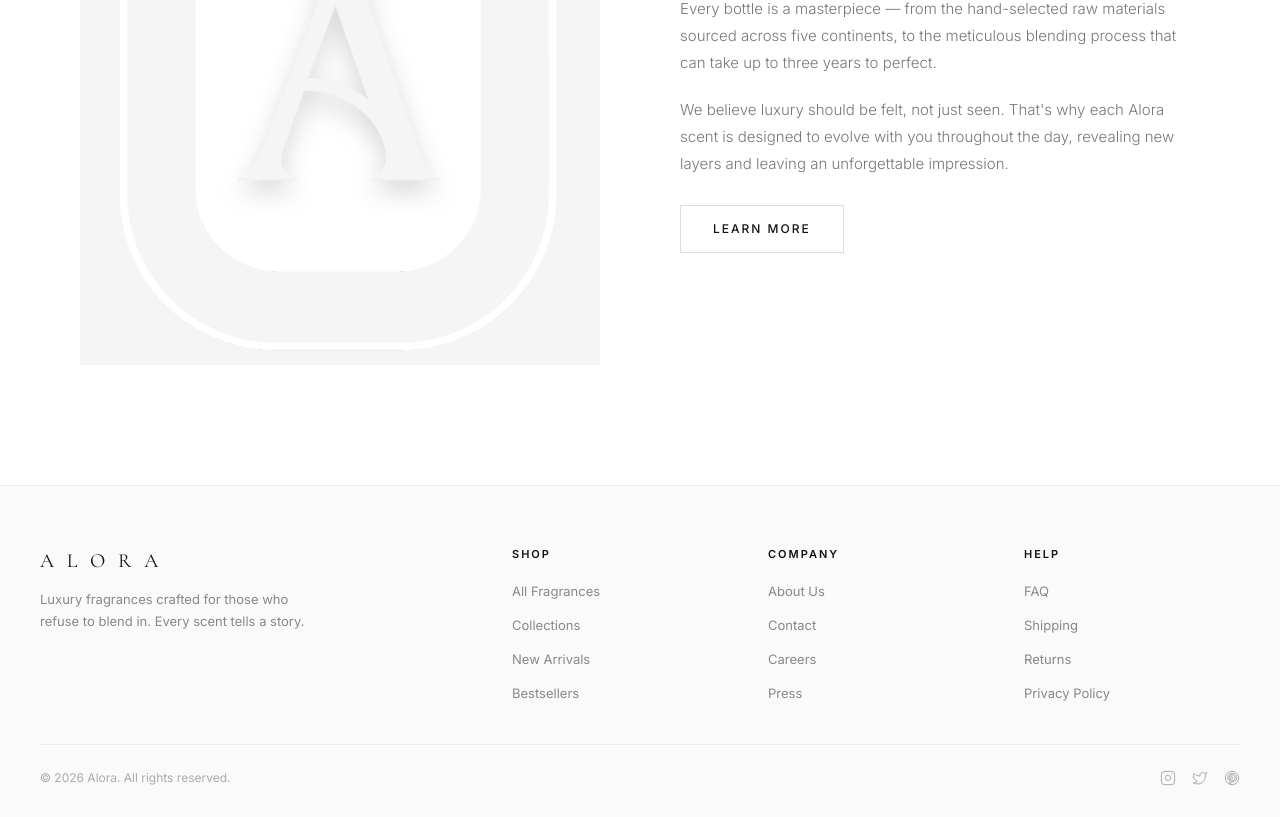
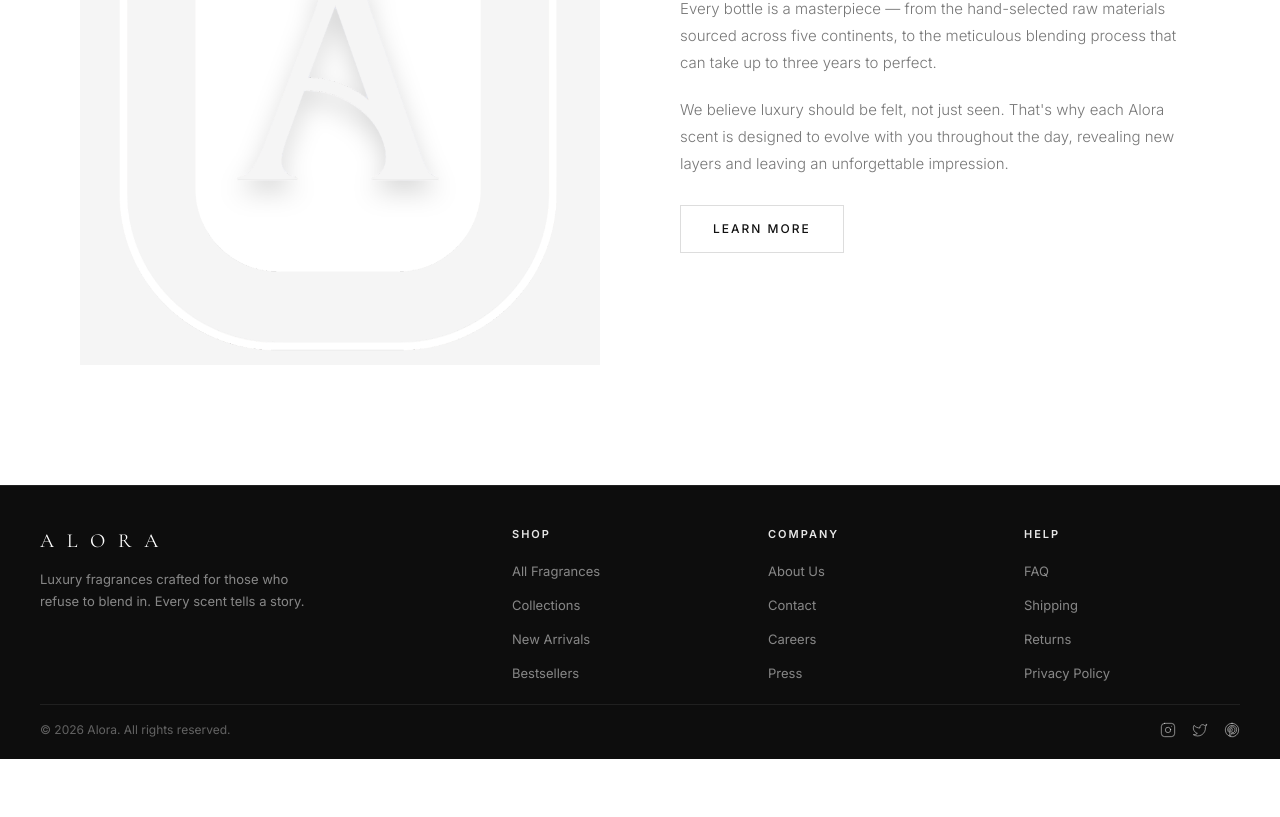
Before and after one commit to uzicodes/Alora, a Next.js app: page / in a window 1280 px wide. Shown: the part 2186-3003 px from the top of the page. After the commit the page ends 2945 px from the top, so only its background shows below. Built offline with nearby package versions, Linux system fonts and the light colour scheme.

Commit message:
feat: made the navbar black-white combo and a bit compact

```diff
--- /dev/null
+++ b/src/app/components/footer.tsx
@@ -0,0 +1,72 @@
+import Link from "next/link";
+
+export default function Footer() {
+  return (
+    <footer className="footer bg-black text-white" id="footer">
+      <div className="footer-content max-w-[1200px] mx-auto grid grid-cols-1 md:grid-cols-4 gap-10 mb-6">
+        <div className="footer-brand">
+          <h3 className="text-white">A L O R A</h3>
+          <p className="text-gray-400">
+            Luxury fragrances crafted for those who refuse to blend in.
+            Every scent tells a story.
+          </p>
+        </div>
+
+        <div className="footer-column">
+          <h4 className="text-white">Shop</h4>
+          <ul className="flex flex-col gap-2">
+            <li><Link href="/shop" className="text-gray-400 hover:text-white transition-colors">All Fragrances</Link></li>
+            <li><Link href="/collections" className="text-gray-400 hover:text-white transition-colors">Collections</Link></li>
+            <li><Link href="/shop?category=new" className="text-gray-400 hover:text-white transition-colors">New Arrivals</Link></li>
+            <li><Link href="/shop?category=bestsellers" className="text-gray-400 hover:text-white transition-colors">Bestsellers</Link></li>
+          </ul>
+        </div>
+        <div className="footer-column">
+          <h4 className="text-white">Company</h4>
+          <ul className="flex flex-col gap-2">
+            <li><Link href="/about" className="text-gray-400 hover:text-white transition-colors">About Us</Link></li>
+            <li><Link href="/contact" className="text-gray-400 hover:text-white transition-colors">Contact</Link></li>
+            <li><Link href="/careers" className="text-gray-400 hover:text-white transition-colors">Careers</Link></li>
+            <li><Link href="/press" className="text-gray-400 hover:text-white transition-colors">Press</Link></li>
+          </ul>
+        </div>
+
+        <div className="footer-column">
+          <h4 className="text-white">Help</h4>
+          <ul className="flex flex-col gap-2">
+            <li><Link href="/faq" className="text-gray-400 hover:text-white transition-colors">FAQ</Link></li>
+            <li><Link href="/shipping" className="text-gray-400 hover:text-white transition-colors">Shipping</Link></li>
+            <li><Link href="/returns" className="text-gray-400 hover:text-white transition-colors">Returns</Link></li>
+            <li><Link href="/privacy" className="text-gray-400 hover:text-white transition-colors">Privacy Policy</Link></li>
+          </ul>
+        </div>
+      </div>
+
+      <div className="footer-bottom border-t border-white/10 pt-4 flex flex-col md:flex-row justify-between items-center gap-4">
+        <p className="text-gray-500 text-sm">&copy; 2026 Alora. All rights reserved.</p>
+        <div className="footer-social flex gap-4">
+          {/* Instagram */}
+          <a href="https://instagram.com" target="_blank" rel="noopener noreferrer" aria-label="Instagram" className="text-gray-400 hover:text-white transition-colors">
+            <svg width="16" height="16" viewBox="0 0 24 24" fill="none" stroke="currentColor" strokeWidth="1.5" strokeLinecap="round" strokeLinejoin="round">
+              <rect x="2" y="2" width="20" height="20" rx="5" ry="5" />
+              <path d="M16 11.37A4 4 0 1 1 12.63 8 4 4 0 0 1 16 11.37z" />
+              <line x1="17.5" y1="6.5" x2="17.51" y2="6.5" />
+            </svg>
+          </a>
+          {/* Twitter / X */}
+          <a href="https://twitter.com" target="_blank" rel="noopener noreferrer" aria-label="Twitter" className="text-gray-400 hover:text-white transition-colors">
+            <svg width="16" height="16" viewBox="0 0 24 24" fill="none" stroke="currentColor" strokeWidth="1.5" strokeLinecap="round" strokeLinejoin="round">
+              <path d="M22 4s-.7 2.1-2 3.4c1.6 10-9.4 17.3-18 11.6 2.2.1 4.4-.6 6-2C3 15.5.5 9.6 3 5c2.2 2.6 5.6 4.1 9 4-.9-4.2 4-6.6 7-3.8 1.1 0 3-1.2 3-1.2z" />
+            </svg>
+          </a>
+          {/* Pinterest */}
+          <a href="https://pinterest.com" target="_blank" rel="noopener noreferrer" aria-label="Pinterest" className="text-gray-400 hover:text-white transition-colors">
+            <svg width="16" height="16" viewBox="0 0 24 24" fill="none" stroke="currentColor" strokeWidth="1.5" strokeLinecap="round" strokeLinejoin="round">
+              <path d="M12 2C6.48 2 2 6.48 2 12c0 4.25 2.67 7.87 6.42 9.29-.09-.78-.17-1.98.04-2.83.19-.77 1.2-5.08 1.2-5.08s-.31-.61-.31-1.52c0-1.42.82-2.49 1.85-2.49.87 0 1.29.66 1.29 1.44 0 .88-.56 2.19-.85 3.41-.24 1.02.51 1.85 1.52 1.85 1.82 0 3.22-1.92 3.22-4.69 0-2.45-1.76-4.17-4.28-4.17-2.91 0-4.62 2.19-4.62 4.44 0 .88.34 1.82.76 2.34.08.1.09.19.07.29-.08.32-.25 1.02-.28 1.16-.04.19-.15.23-.35.14-1.31-.61-2.13-2.52-2.13-4.06 0-3.31 2.41-6.35 6.94-6.35 3.64 0 6.47 2.6 6.47 6.07 0 3.62-2.28 6.53-5.45 6.53-1.06 0-2.07-.55-2.41-1.21l-.66 2.5c-.24.91-.88 2.05-1.31 2.75A10 10 0 0 0 22 12c0-5.52-4.48-10-10-10z" />
+            </svg>
+          </a>
+        </div>
+      </div>
+    </footer>
+  );
+}
--- a/src/app/globals.css
+++ b/src/app/globals.css
@@ -755,9 +755,10 @@ body {
 
 /* Footer */
 .footer {
-  background: #fafafa;
-  border-top: 1px solid rgba(0, 0, 0, 0.06);
-  padding: 60px 40px 30px;
+  background: rgba(0, 0, 0, 0.95);
+  backdrop-filter: blur(12px);
+  border-top: 1px solid rgba(255, 255, 255, 0.08);
+  padding: 40px 40px 20px;
 }
 
 .footer-content {
@@ -766,7 +767,7 @@ body {
   display: grid;
   grid-template-columns: 2fr 1fr 1fr 1fr;
   gap: 40px;
-  margin-bottom: 40px;
+  margin-bottom: 20px;
 }
 
 .footer-brand h3 {
@@ -775,13 +776,13 @@ body {
   font-weight: 400;
   letter-spacing: 4px;
   margin-bottom: 12px;
-  color: #111;
+  color: #fff;
 }
 
 .footer-brand p {
   font-size: 13px;
   line-height: 1.7;
-  color: #888;
+  color: rgba(255, 255, 255, 0.5);
   max-width: 280px;
 }
 
@@ -790,7 +791,7 @@ body {
   font-weight: 600;
   letter-spacing: 2px;
   text-transform: uppercase;
-  color: #111;
+  color: rgba(255, 255, 255, 0.9);
   margin-bottom: 16px;
 }
 
@@ -803,20 +804,20 @@ body {
 
 .footer-column a {
   font-size: 13px;
-  color: #888;
+  color: rgba(255, 255, 255, 0.5);
   text-decoration: none;
   transition: color 0.3s ease;
 }
 
 .footer-column a:hover {
-  color: #111;
+  color: #C28D10;
 }
 
 .footer-bottom {
   max-width: 1200px;
   margin: 0 auto;
-  padding-top: 24px;
-  border-top: 1px solid rgba(0, 0, 0, 0.06);
+  padding-top: 16px;
+  border-top: 1px solid rgba(255, 255, 255, 0.08);
   display: flex;
   justify-content: space-between;
   align-items: center;
@@ -824,7 +825,7 @@ body {
 
 .footer-bottom p {
   font-size: 12px;
-  color: #aaa;
+  color: rgba(255, 255, 255, 0.35);
 }
 
 .footer-social {
@@ -833,12 +834,13 @@ body {
 }
 
 .footer-social a {
-  color: #aaa;
-  transition: color 0.3s ease;
+  color: rgba(255, 255, 255, 0.5);
+  transition: color 0.3s ease, transform 0.3s ease;
 }
 
 .footer-social a:hover {
-  color: #111;
+  color: #C28D10;
+  transform: translateY(-1px);
 }
 
 @media (max-width: 768px) {
--- a/src/app/layout.tsx
+++ b/src/app/layout.tsx
@@ -2,6 +2,7 @@ import type { Metadata } from "next";
 import { Geist, Geist_Mono } from "next/font/google";
 import "./globals.css";
 import Navbar from "./components/Navbar";
+import Footer from "./components/footer";
 
 const geistSans = Geist({
   variable: "--font-geist-sans",
@@ -49,6 +50,7 @@ export default function RootLayout({
       >
         <Navbar />
         {children}
+        <Footer />
       </body>
     </html>
   );
--- a/src/app/page.tsx
+++ b/src/app/page.tsx
@@ -178,74 +178,7 @@ export default function Home() {
         </div>
       </section>
 
-      {/* Footer */}
-      <footer className="footer" id="footer">
-        <div className="footer-content">
-          <div className="footer-brand">
-            <h3>A L O R A</h3>
-            <p>
-              Luxury fragrances crafted for those who refuse to blend in.
-              Every scent tells a story.
-            </p>
-          </div>
 
-          <div className="footer-column">
-            <h4>Shop</h4>
-            <ul>
-              <li><Link href="/shop">All Fragrances</Link></li>
-              <li><Link href="/collections">Collections</Link></li>
-              <li><Link href="/shop?category=new">New Arrivals</Link></li>
-              <li><Link href="/shop?category=bestsellers">Bestsellers</Link></li>
-            </ul>
-          </div>
-
-          <div className="footer-column">
-            <h4>Company</h4>
-            <ul>
-              <li><Link href="/about">About Us</Link></li>
-              <li><Link href="/contact">Contact</Link></li>
-              <li><Link href="/careers">Careers</Link></li>
-              <li><Link href="/press">Press</Link></li>
-            </ul>
-          </div>
-
-          <div className="footer-column">
-            <h4>Help</h4>
-            <ul>
-              <li><Link href="/faq">FAQ</Link></li>
-              <li><Link href="/shipping">Shipping</Link></li>
-              <li><Link href="/returns">Returns</Link></li>
-              <li><Link href="/privacy">Privacy Policy</Link></li>
-            </ul>
-          </div>
-        </div>
-
-        <div className="footer-bottom">
-          <p>&copy; 2026 Alora. All rights reserved.</p>
-          <div className="footer-social">
-            {/* Instagram */}
-            <a href="https://instagram.com" target="_blank" rel="noopener noreferrer" aria-label="Instagram">
-              <svg width="16" height="16" viewBox="0 0 24 24" fill="none" stroke="currentColor" strokeWidth="1.5" strokeLinecap="round" strokeLinejoin="round">
-                <rect x="2" y="2" width="20" height="20" rx="5" ry="5" />
-                <path d="M16 11.37A4 4 0 1 1 12.63 8 4 4 0 0 1 16 11.37z" />
-                <line x1="17.5" y1="6.5" x2="17.51" y2="6.5" />
-              </svg>
-            </a>
-            {/* Twitter / X */}
-            <a href="https://twitter.com" target="_blank" rel="noopener noreferrer" aria-label="Twitter">
-              <svg width="16" height="16" viewBox="0 0 24 24" fill="none" stroke="currentColor" strokeWidth="1.5" strokeLinecap="round" strokeLinejoin="round">
-                <path d="M22 4s-.7 2.1-2 3.4c1.6 10-9.4 17.3-18 11.6 2.2.1 4.4-.6 6-2C3 15.5.5 9.6 3 5c2.2 2.6 5.6 4.1 9 4-.9-4.2 4-6.6 7-3.8 1.1 0 3-1.2 3-1.2z" />
-              </svg>
-            </a>
-            {/* Pinterest */}
-            <a href="https://pinterest.com" target="_blank" rel="noopener noreferrer" aria-label="Pinterest">
-              <svg width="16" height="16" viewBox="0 0 24 24" fill="none" stroke="currentColor" strokeWidth="1.5" strokeLinecap="round" strokeLinejoin="round">
-                <path d="M12 2C6.48 2 2 6.48 2 12c0 4.25 2.67 7.87 6.42 9.29-.09-.78-.17-1.98.04-2.83.19-.77 1.2-5.08 1.2-5.08s-.31-.61-.31-1.52c0-1.42.82-2.49 1.85-2.49.87 0 1.29.66 1.29 1.44 0 .88-.56 2.19-.85 3.41-.24 1.02.51 1.85 1.52 1.85 1.82 0 3.22-1.92 3.22-4.69 0-2.45-1.76-4.17-4.28-4.17-2.91 0-4.62 2.19-4.62 4.44 0 .88.34 1.82.76 2.34.08.1.09.19.07.29-.08.32-.25 1.02-.28 1.16-.04.19-.15.23-.35.14-1.31-.61-2.13-2.52-2.13-4.06 0-3.31 2.41-6.35 6.94-6.35 3.64 0 6.47 2.6 6.47 6.07 0 3.62-2.28 6.53-5.45 6.53-1.06 0-2.07-.55-2.41-1.21l-.66 2.5c-.24.91-.88 2.05-1.31 2.75A10 10 0 0 0 22 12c0-5.52-4.48-10-10-10z" />
-              </svg>
-            </a>
-          </div>
-        </div>
-      </footer>
     </>
   );
 }
```
